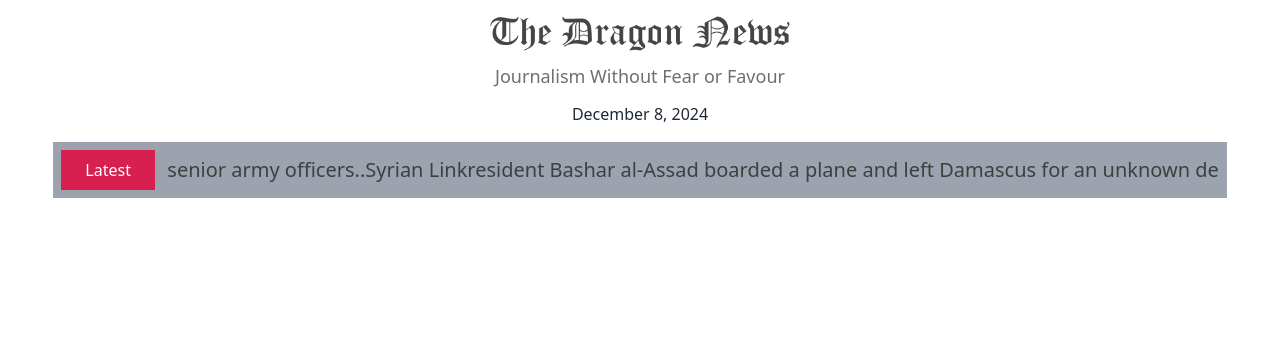
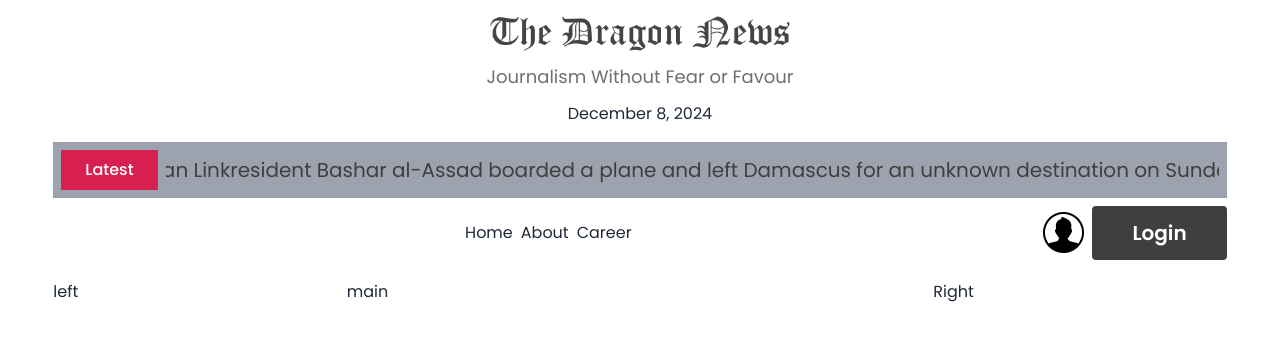
Before and after one commit to hasan-abir30/Dragon-news, a React (Vite) app: page / in a window 1280 px wide. Shown: the top 340 px of the page. Built offline with nearby package versions, Linux system fonts and the light colour scheme.

Commit message:
add navbar

```diff
--- a/src/Components/Header.jsx
+++ b/src/Components/Header.jsx
@@ -8,7 +8,7 @@
             <div>
                 <img className='w-[300px]' src={logo} alt={logo} />
             </div>
-            <p className='text-[18px] text-[#706F6F]'>Journalism Without Fear or Favour</p>
+            <p className='text-[18px]  text-[#706F6F]'>Journalism Without Fear or Favour</p>
             <p>{ dayjs().format('MMMM D, YYYY') }</p>
         </div>
     );
--- a/src/Components/Latest.jsx
+++ b/src/Components/Latest.jsx
@@ -6,7 +6,7 @@
     return (
         <div className="bg-gray-400 p-2 flex gap-2 items-center">
             <button className="bg-[#D72050] text-[#ffffff] font-medium py-2 px-6">Latest</button>
-            <Marquee pauseOnHover={true}>
+            <Marquee speed={100} pauseOnHover={true}>
             <Link to='/news' className="text-[#403F3F] text-xl">Assad has left Damascus, say senior army officers..Syrian Linkresident Bashar al-Assad boarded a plane and left Damascus for an unknown destination on Sunday, two senior army officers told Reuters, as rebels said they had entered the capital with no sign of army deployments.</Link>
             </Marquee>
         </div>
--- /dev/null
+++ b/src/Components/NavBar.jsx
@@ -0,0 +1,23 @@
+import { Link } from "react-router-dom";
+import logo from '../assets/user.png'
+
+const NavBar = () => {
+    return (
+        <div className="flex justify-between items-center">
+            <div></div>
+            <div className="space-x-2">
+                <Link >Home</Link>
+                <Link >About</Link>
+                <Link >Career</Link>
+            </div>
+            <div className="login flex items-center gap-2">
+                <div>
+                    <img src={logo} alt="" />
+                </div>
+                <p className="rounded px-10 py-3 bg-[#403f3f] text-white font-semibold text-[20px]">Login</p>
+            </div>
+        </div>
+    );
+};
+
+export default NavBar;
--- a/src/Layouts/HomeLayout.jsx
+++ b/src/Layouts/HomeLayout.jsx
@@ -1,18 +1,29 @@
 import Header from "../Components/Header";
 import Latest from "../Components/Latest";
+import NavBar from "../Components/NavBar";
 
 
 const HomeLayout = () => {
     return (
-        <div>
+        <div className="font-poppins">
             <header>
                 <Header></Header>
             <section className="w-11/12 mx-auto">
                 <Latest></Latest>
             </section>
             </header>
-            <nav></nav>
-            <main></main>
+
+            {/* this is nav section */}
+
+            <nav className="w-11/12 mx-auto py-2">
+                <NavBar></NavBar>
+            </nav>
+            {/* main section start here */}
+            <main className="w-11/12 mx-auto pt-3 grid grid-cols-12">
+                <aside className="col-span-3">left </aside>
+                <section className="col-span-6">main</section>
+                <aside className="col-span-3">Right</aside>
+            </main>
         </div>
     );
 };
--- a/src/index.css
+++ b/src/index.css
@@ -1,3 +1,5 @@
+@import url('https://fonts.googleapis.com/css2?family=Poppins:ital,wght@0,100;0,200;0,300;0,400;0,500;0,600;0,700;0,800;0,900;1,100;1,200;1,300;1,400;1,500;1,600;1,700;1,800;1,900&display=swap');
+
 @tailwind base;
 @tailwind components;
 @tailwind utilities;
--- a/tailwind.config.js
+++ b/tailwind.config.js
@@ -5,7 +5,11 @@
     "./src/**/*.{js,ts,jsx,tsx}",
   ],
   theme: {
-    extend: {},
+    extend: {
+      fontFamily:{
+        'poppins':["Poppins", "sans-serif"],
+      },
+    },
   },
   // eslint-disable-next-line no-undef
   plugins: [require('daisyui'),],
```
